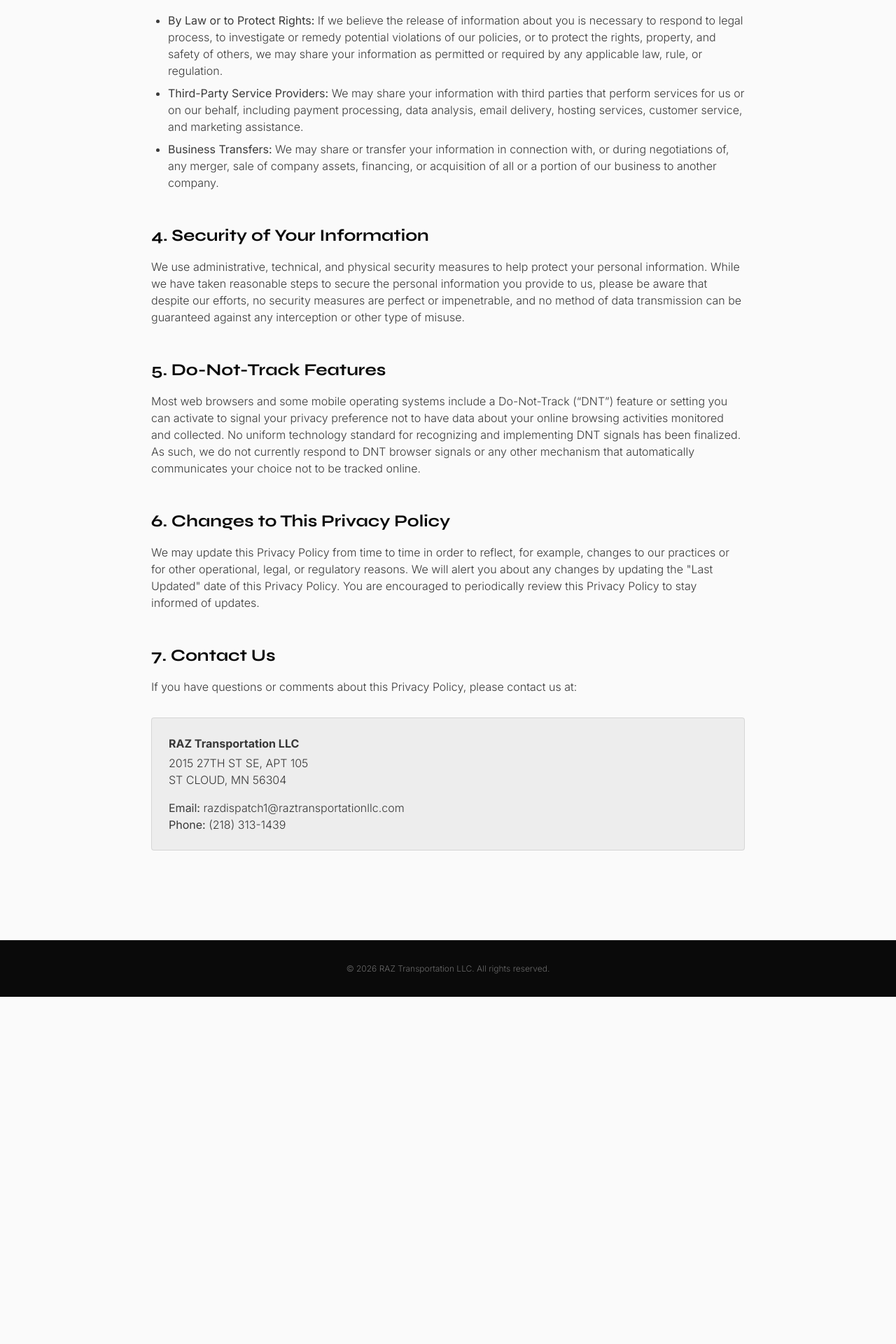
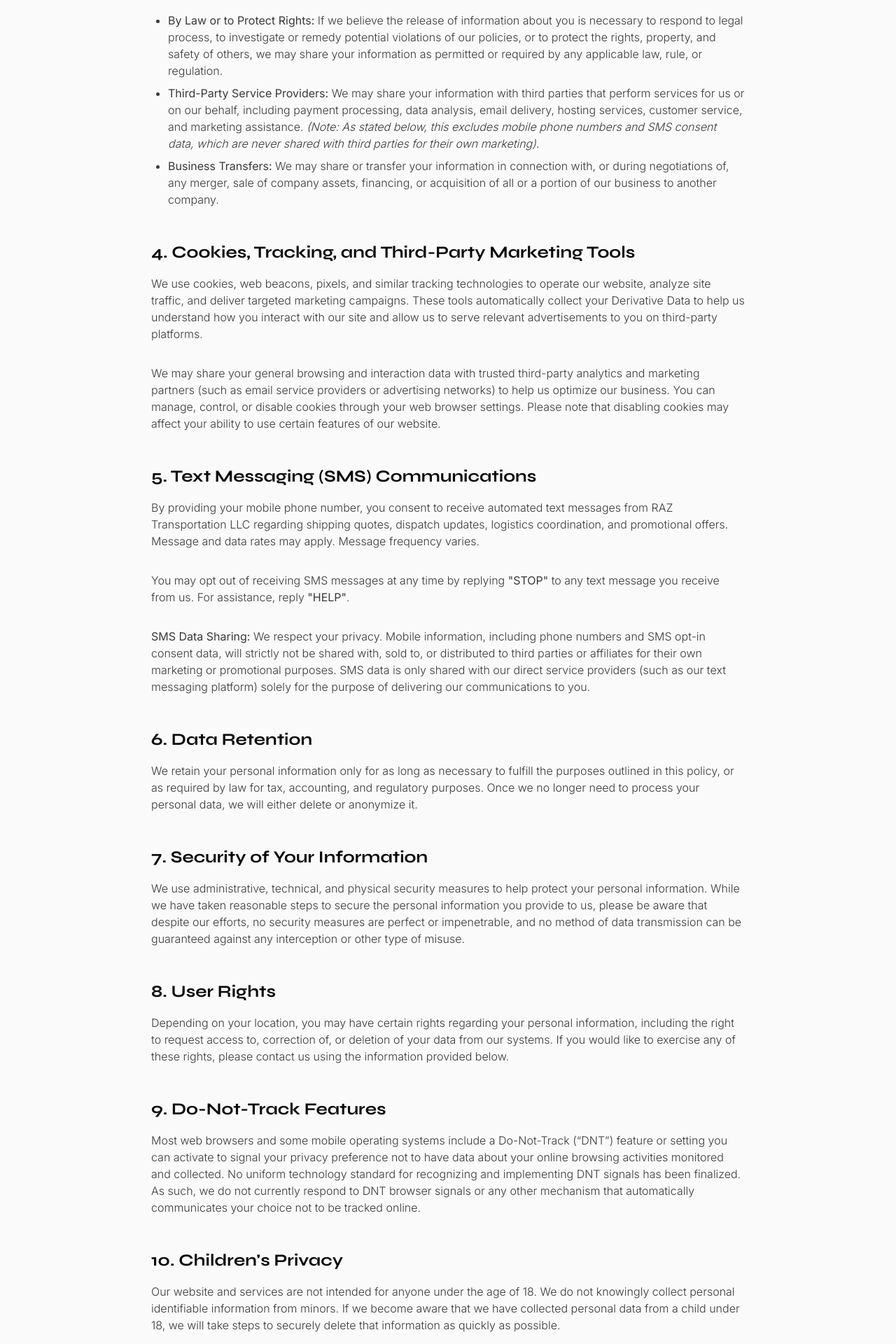
Before and after one commit to engnrhussein/raz-transportation-llc, a Next.js app: page /privacy in a window 1280 px wide. Shown: the part 1360-3280 px from the top of the page at 70% size. Before the commit the page ends 2784 px from the top, so only its background shows below. Built offline with nearby package versions, Linux system fonts and the light colour scheme.

Commit message:
fix: update privacy policy with strict A2P 10DLC compliance and tracking clauses

```diff
--- a/src/app/privacy/page.tsx
+++ b/src/app/privacy/page.tsx
@@ -52,26 +52,60 @@
           <p>We may share information we have collected about you in certain situations. Your information may be disclosed as follows:</p>
           <ul className="list-disc pl-6 space-y-2">
             <li><strong>By Law or to Protect Rights:</strong> If we believe the release of information about you is necessary to respond to legal process, to investigate or remedy potential violations of our policies, or to protect the rights, property, and safety of others, we may share your information as permitted or required by any applicable law, rule, or regulation.</li>
-            <li><strong>Third-Party Service Providers:</strong> We may share your information with third parties that perform services for us or on our behalf, including payment processing, data analysis, email delivery, hosting services, customer service, and marketing assistance.</li>
+            <li><strong>Third-Party Service Providers:</strong> We may share your information with third parties that perform services for us or on our behalf, including payment processing, data analysis, email delivery, hosting services, customer service, and marketing assistance. <em>(Note: As stated below, this excludes mobile phone numbers and SMS consent data, which are never shared with third parties for their own marketing).</em></li>
             <li><strong>Business Transfers:</strong> We may share or transfer your information in connection with, or during negotiations of, any merger, sale of company assets, financing, or acquisition of all or a portion of our business to another company.</li>
           </ul>
 
-          <h2 className="font-heading text-2xl font-bold text-onyx mt-12 mb-4">4. Security of Your Information</h2>
+          <h2 className="font-heading text-2xl font-bold text-onyx mt-12 mb-4">4. Cookies, Tracking, and Third-Party Marketing Tools</h2>
+          <p>
+            We use cookies, web beacons, pixels, and similar tracking technologies to operate our website, analyze site traffic, and deliver targeted marketing campaigns. These tools automatically collect your Derivative Data to help us understand how you interact with our site and allow us to serve relevant advertisements to you on third-party platforms.
+          </p>
+          <p>
+            We may share your general browsing and interaction data with trusted third-party analytics and marketing partners (such as email service providers or advertising networks) to help us optimize our business. You can manage, control, or disable cookies through your web browser settings. Please note that disabling cookies may affect your ability to use certain features of our website.
+          </p>
+
+          <h2 className="font-heading text-2xl font-bold text-onyx mt-12 mb-4">5. Text Messaging (SMS) Communications</h2>
+          <p>
+            By providing your mobile phone number, you consent to receive automated text messages from RAZ Transportation LLC regarding shipping quotes, dispatch updates, logistics coordination, and promotional offers. Message and data rates may apply. Message frequency varies.
+          </p>
+          <p>
+            You may opt out of receiving SMS messages at any time by replying <strong>"STOP"</strong> to any text message you receive from us. For assistance, reply <strong>"HELP"</strong>.
+          </p>
+          <p>
+            <strong>SMS Data Sharing:</strong> We respect your privacy. Mobile information, including phone numbers and SMS opt-in consent data, will strictly not be shared with, sold to, or distributed to third parties or affiliates for their own marketing or promotional purposes. SMS data is only shared with our direct service providers (such as our text messaging platform) solely for the purpose of delivering our communications to you.
+          </p>
+
+          <h2 className="font-heading text-2xl font-bold text-onyx mt-12 mb-4">6. Data Retention</h2>
+          <p>
+            We retain your personal information only for as long as necessary to fulfill the purposes outlined in this policy, or as required by law for tax, accounting, and regulatory purposes. Once we no longer need to process your personal data, we will either delete or anonymize it.
+          </p>
+
+          <h2 className="font-heading text-2xl font-bold text-onyx mt-12 mb-4">7. Security of Your Information</h2>
           <p>
             We use administrative, technical, and physical security measures to help protect your personal information. While we have taken reasonable steps to secure the personal information you provide to us, please be aware that despite our efforts, no security measures are perfect or impenetrable, and no method of data transmission can be guaranteed against any interception or other type of misuse.
           </p>
 
-          <h2 className="font-heading text-2xl font-bold text-onyx mt-12 mb-4">5. Do-Not-Track Features</h2>
+          <h2 className="font-heading text-2xl font-bold text-onyx mt-12 mb-4">8. User Rights</h2>
+          <p>
+            Depending on your location, you may have certain rights regarding your personal information, including the right to request access to, correction of, or deletion of your data from our systems. If you would like to exercise any of these rights, please contact us using the information provided below.
+          </p>
+
+          <h2 className="font-heading text-2xl font-bold text-onyx mt-12 mb-4">9. Do-Not-Track Features</h2>
           <p>
             Most web browsers and some mobile operating systems include a Do-Not-Track (“DNT”) feature or setting you can activate to signal your privacy preference not to have data about your online browsing activities monitored and collected. No uniform technology standard for recognizing and implementing DNT signals has been finalized. As such, we do not currently respond to DNT browser signals or any other mechanism that automatically communicates your choice not to be tracked online.
           </p>
 
-          <h2 className="font-heading text-2xl font-bold text-onyx mt-12 mb-4">6. Changes to This Privacy Policy</h2>
+          <h2 className="font-heading text-2xl font-bold text-onyx mt-12 mb-4">10. Children's Privacy</h2>
+          <p>
+            Our website and services are not intended for anyone under the age of 18. We do not knowingly collect personal identifiable information from minors. If we become aware that we have collected personal data from a child under 18, we will take steps to securely delete that information as quickly as possible.
+          </p>
+
+          <h2 className="font-heading text-2xl font-bold text-onyx mt-12 mb-4">11. Changes to This Privacy Policy</h2>
           <p>
             We may update this Privacy Policy from time to time in order to reflect, for example, changes to our practices or for other operational, legal, or regulatory reasons. We will alert you about any changes by updating the "Last Updated" date of this Privacy Policy. You are encouraged to periodically review this Privacy Policy to stay informed of updates.
           </p>
 
-          <h2 className="font-heading text-2xl font-bold text-onyx mt-12 mb-4">7. Contact Us</h2>
+          <h2 className="font-heading text-2xl font-bold text-onyx mt-12 mb-4">12. Contact Us</h2>
           <p>If you have questions or comments about this Privacy Policy, please contact us at:</p>
           <div className="bg-onyx/5 p-6 border border-onyx/10 rounded-sm mt-6">
             <p className="font-bold mb-1">RAZ Transportation LLC</p>
```
